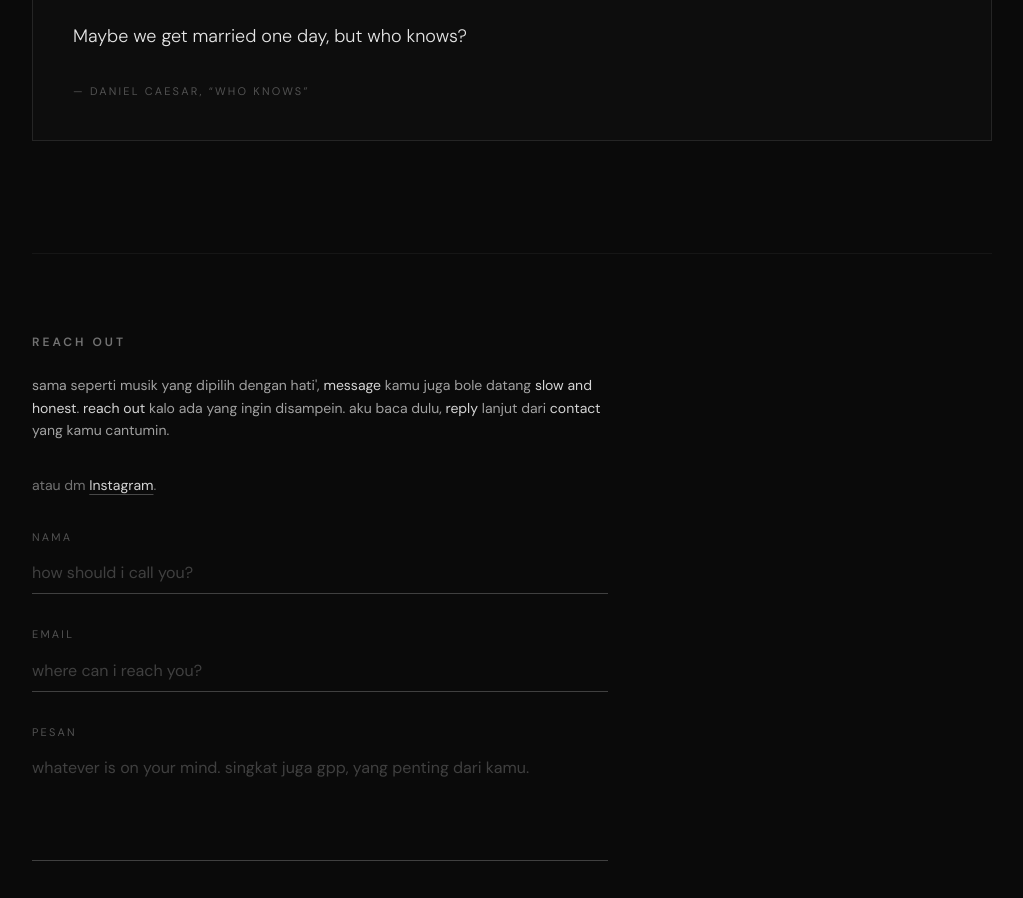
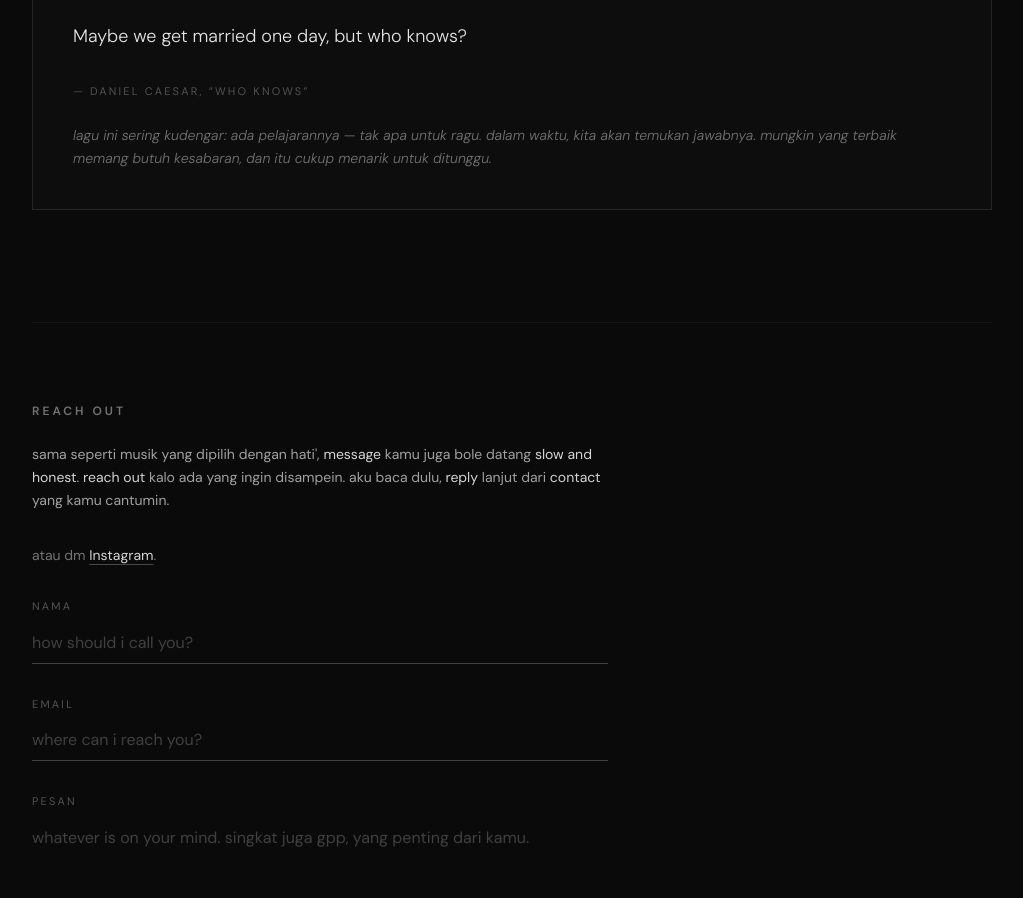
Before and after one commit to ryramadhan/monochrome-soundscape, a React (Vite) app: page / in a window 1280 px wide. Shown: the part 2840-3738 px from the top of the page, without its empty margins (128-1151 px from the left). Built offline with nearby package versions, Linux system fonts and the light colour scheme.

Commit message:
refactor: move daniel caesar quote to mood section

```diff
--- a/src/sections/Mood.tsx
+++ b/src/sections/Mood.tsx
@@ -94,6 +94,11 @@ export function Mood() {
           <figcaption className="mt-8 text-[11px] uppercase tracking-[0.2em] text-neutral-600 transition group-hover:text-neutral-500">
             — Daniel Caesar, &ldquo;Who Knows&rdquo;
           </figcaption>
+          <p className="mt-6 text-sm italic leading-relaxed text-neutral-500">
+            lagu ini sering kudengar: ada pelajarannya — tak apa untuk ragu.
+            dalam waktu, kita akan temukan jawabnya. mungkin yang terbaik
+            memang butuh kesabaran, dan itu cukup menarik untuk ditunggu.
+          </p>
         </figure>
       </div>
     </motion.section>
```
Also changed, not shown: src/assets/profile.jpg.
